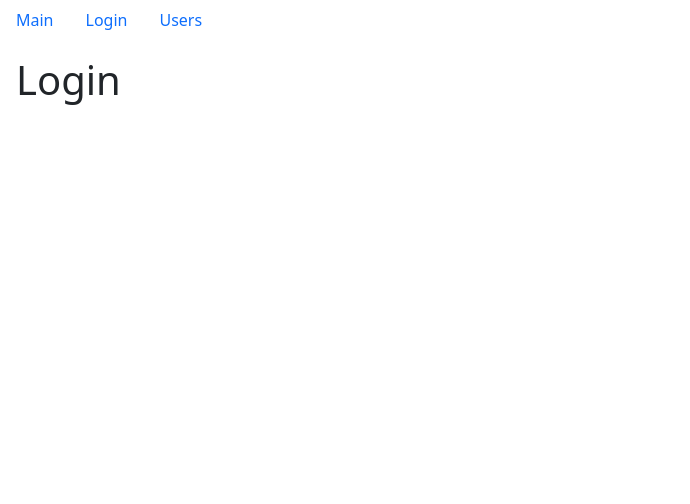
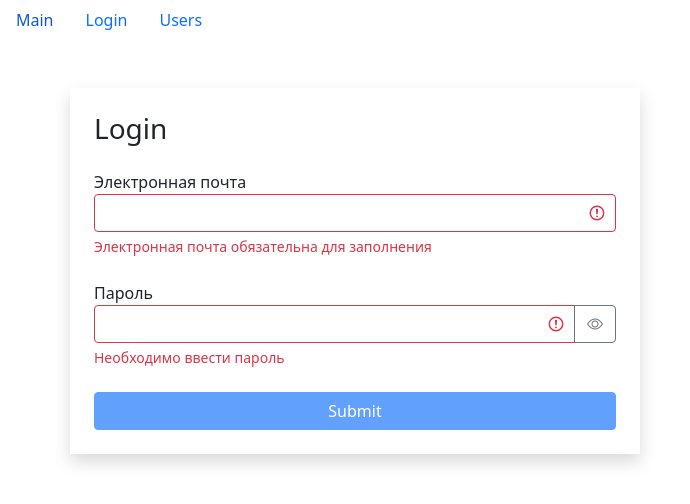
Before and after one commit to Sergei2010/fast-company, a React (Create React App) app: page /login in a window 1280 px wide. Shown: the top 504 px of the page, without its empty margins (0-690 px from the left). Built offline with nearby package versions, Linux system fonts and the light colour scheme.

Commit message:
add Search Component

```diff
--- a/src/components/searchStatus.jsx
+++ b/src/components/searchStatus.jsx
@@ -1,4 +1,5 @@
 import React from "react";
+import TextField from "../components/textField";
 import PropTypes from "prop-types";
 import {
     Title_Classe,
@@ -6,21 +7,42 @@
     handleRenderPhrase
 } from "../utils/functions";
 
-const SearchStatus = ({ length }) => {
+const SearchStatus = ({
+    length,
+    onUserSearch,
+    onClearFilter,
+    value,
+    placeholder,
+    ...rest
+}) => {
     return (
-        <h1>
-            <span className={Title_Classe + handleRenderColor(length)}>
-                {handleRenderPhrase(length)} с тобой сегодня
-            </span>
-        </h1>
+        <>
+            <h1>
+                <span className={Title_Classe + handleRenderColor(length)}>
+                    {handleRenderPhrase(length)} с тобой сегодня
+                </span>
+            </h1>
+            <TextField
+                placeholder={placeholder}
+                type="text"
+                name="search"
+                value={value}
+                onChange={onUserSearch}
+                onClick={onClearFilter}
+            />
+        </>
     );
 };
 
 SearchStatus.propTypes = {
     titleClasse: PropTypes.string,
+    value: PropTypes.string,
+    placeholder: PropTypes.string,
     length: PropTypes.number,
     onRenderColor: PropTypes.func,
-    onRenderPhrase: PropTypes.func
+    onRenderPhrase: PropTypes.func,
+    onUserSearch: PropTypes.func,
+    onClearFilter: PropTypes.func
 };
 
 export default SearchStatus;
--- /dev/null
+++ b/src/components/textField.jsx
@@ -0,0 +1,65 @@
+import React, { useState } from "react";
+import PropTypes from "prop-types";
+
+const TextField = ({
+    label,
+    type,
+    name,
+    value,
+    onChange,
+    onClick,
+    error,
+    placeholder
+}) => {
+    const [showPassword, setShowPassword] = useState(false);
+    const getInputClasses = () => {
+        return "form-control " + (error ? "is-invalid" : "");
+    };
+    const toggleShowPassword = () => {
+        setShowPassword((prevState) => !prevState);
+    };
+    return (
+        <div className="mb-4">
+            <label htmlFor={name}>{label}</label>
+            <div className="input-group has-validation">
+                <input
+                    placeholder={placeholder}
+                    type={showPassword ? "text" : type}
+                    id={name}
+                    name={name}
+                    value={value}
+                    onChange={onChange}
+                    className={getInputClasses()}
+                    onClick={onClick}
+                />
+                {type === "password" && (
+                    <button
+                        className="btn btn-outline-secondary"
+                        type="button"
+                        onClick={toggleShowPassword}
+                    >
+                        <i
+                            className={
+                                "bi bi-eye" + (showPassword ? "-slash" : "")
+                            }
+                        ></i>
+                    </button>
+                )}
+                {error && <div className="invalid-feedback">{error}</div>}
+            </div>
+        </div>
+    );
+};
+TextField.defaultProps = { type: "text" };
+TextField.propTypes = {
+    label: PropTypes.string,
+    type: PropTypes.string,
+    name: PropTypes.string,
+    value: PropTypes.string,
+    onChange: PropTypes.func,
+    onClick: PropTypes.func,
+    error: PropTypes.string,
+    placeholder: PropTypes.string
+};
+
+export default TextField;
--- a/src/components/users.jsx
+++ b/src/components/users.jsx
@@ -14,12 +14,16 @@
     const [selectedProf, setSelectedProf] = useState();
     const [sortBy, setSortBy] = useState({ path: "name", order: "asc" });
     const pageSize = 8;
+    const [users, setUsers] = useState();
+    const [data, setData] = useState();
+    const [searchSubString, setSearchSubString] = useState("");
+    const [placeholder, setPlaceholder] = useState("Search");
 
-    const [users, setUsers] = useState();
     useEffect(() => {
         try {
             api.users.fetchAll().then((data) => {
                 setUsers(data);
+                setData(data);
             });
         } catch (e) {
             console.error(e.message);
@@ -28,6 +32,21 @@
     const handleDelete = (userId) => {
         const updateUsers = users.filter((user) => user._id !== userId);
         setUsers(updateUsers);
+    };
+    const handleSearch = ({ target }) => {
+        const value = target.value.toLowerCase();
+        setSearchSubString(target.value);
+        const updateUsers = users.filter((user) =>
+            user.name.toLowerCase().includes(value)
+        );
+        setUsers(updateUsers);
+        if (!updateUsers.length || !value) {
+            setTimeout(() => {
+                setUsers(data);
+                setSearchSubString("");
+                setPlaceholder("Try another one ...");
+            }, 1500);
+        }
     };
     const handleToggleBookMark = (id) => {
         setUsers(
@@ -39,7 +58,6 @@
             })
         );
     };
-
     useEffect(() => {
         api.professions.fetchAll().then((data) => {
             setProfession(data);
@@ -48,7 +66,6 @@
     useEffect(() => {
         setCurrentPage(1);
     }, [selectedProf]);
-
     const handlePageChange = (pageIndex) => {
         setCurrentPage(pageIndex);
     };
@@ -57,8 +74,10 @@
     };
     const handleProfessionSelect = (item) => {
         setSelectedProf(item);
+        setUsers(data);
+        setSearchSubString("");
+        setPlaceholder("Search");
     };
-
     if (users) {
         const filteredUsers = selectedProf
             ? users.filter(
@@ -96,7 +115,13 @@
                     </div>
                 )}
                 <div className="d-flex flex-column">
-                    <SearchStatus length={count} />
+                    <SearchStatus
+                        length={count}
+                        onUserSearch={handleSearch}
+                        onClearFilter={clearFilter}
+                        placeholder={placeholder}
+                        value={searchSubString}
+                    />
                     {count > 0 && (
                         <UserTable
                             users={usersCrops}
@@ -123,6 +148,7 @@
 
 Users.propTypes = {
     users: PropTypes.array,
+    data: PropTypes.array,
     count: PropTypes.number,
     pageSize: PropTypes.number,
     handlePageChange: PropTypes.func,
--- a/src/layouts/login.jsx
+++ b/src/layouts/login.jsx
@@ -1,9 +1,87 @@
-import React from "react";
+import React, { useState, useEffect } from "react";
+import TextField from "../components/textField";
+import { validator } from "../utils/validator";
 
 const Login = () => {
+    const [data, setData] = useState({ email: "", password: "" });
+    const [errors, setErrors] = useState({});
+    const handleChange = ({ target }) => {
+        setData((prevState) => ({
+            ...prevState,
+            [target.name]: target.value
+        }));
+    };
+    const validateConfig = {
+        email: {
+            isRequired: {
+                message: "Электронная почта обязательна для заполнения"
+            },
+            isEmail: {
+                message: "Электронный адрес введён некорректно"
+            }
+        },
+        password: {
+            isRequired: {
+                message: "Необходимо ввести пароль"
+            },
+            isCapitalSymbol: {
+                message: "Пароль должен содержать хотя бы одну заглавную букву"
+            },
+            isContainDigital: {
+                message: "Пароль должен содержать хотя бы одно число"
+            },
+            min: {
+                message: "Пароль должен состоять минимум из 8 символов",
+                value: 8
+            }
+        }
+    };
+    useEffect(() => {
+        validate();
+    }, [data]);
+    const validate = () => {
+        const errors = validator(data, validateConfig);
+        setErrors(errors);
+        return Object.keys(errors).length === 0;
+    };
+    const isValid = Object.keys(errors).length === 0;
+    const handleSubmit = (e) => {
+        e.preventDefault();
+        const isValidate = validate();
+        if (!isValidate) return;
+        console.log("data: ", data);
+    };
     return (
-        <div className="d-flex flex-column flex-shrink-0 p-3">
-            <h1>Login</h1>
+        <div className="container mt-5">
+            <div className="row">
+                <div className="col-md-6 ofset-md-3 shadow p-4">
+                    <h3 className="mb-4">Login</h3>
+                    <form onSubmit={handleSubmit}>
+                        <TextField
+                            label="Электронная почта"
+                            name="email"
+                            value={data.email}
+                            onChange={handleChange}
+                            error={errors.email}
+                        />
+                        <TextField
+                            label="Пароль"
+                            type="password"
+                            name="password"
+                            value={data.password}
+                            onChange={handleChange}
+                            error={errors.password}
+                        />
+                        <button
+                            type="submit"
+                            disabled={!isValid}
+                            className="btn btn-primary w-100 mx-auto"
+                        >
+                            Submit
+                        </button>
+                    </form>
+                </div>
+            </div>
         </div>
     );
 };
--- /dev/null
+++ b/src/utils/validator.js
@@ -0,0 +1,46 @@
+export function validator(data, config) {
+    const errors = {};
+    function validate(validateMethod, data, config) {
+        let statusValidate;
+        switch (validateMethod) {
+            case "isRequired":
+                statusValidate = data.trim() === "";
+                break;
+            case "isEmail": {
+                const emailRegExp = /^\S+@\S+\.\S+$/g;
+                statusValidate = !emailRegExp.test(data);
+                break;
+            }
+            case "isCapitalSymbol": {
+                const capitalRegExp = /[A-Z]+/g;
+                statusValidate = !capitalRegExp.test(data);
+                break;
+            }
+            case "isContainDigital": {
+                const digitRegExp = /\d+/g;
+                statusValidate = !digitRegExp.test(data);
+                break;
+            }
+            case "min": {
+                statusValidate = data.length < config.value;
+                break;
+            }
+            default:
+                break;
+        }
+        if (statusValidate) return config.message;
+    }
+    for (const fieldName in data) {
+        for (const validateMethod in config[fieldName]) {
+            const error = validate(
+                validateMethod,
+                data[fieldName],
+                config[fieldName][validateMethod]
+            );
+            if (error && !errors[fieldName]) {
+                errors[fieldName] = error;
+            }
+        }
+    }
+    return errors;
+}
```
Also changed, not shown: 1 other file (tests, documents, lock files or other folders).
